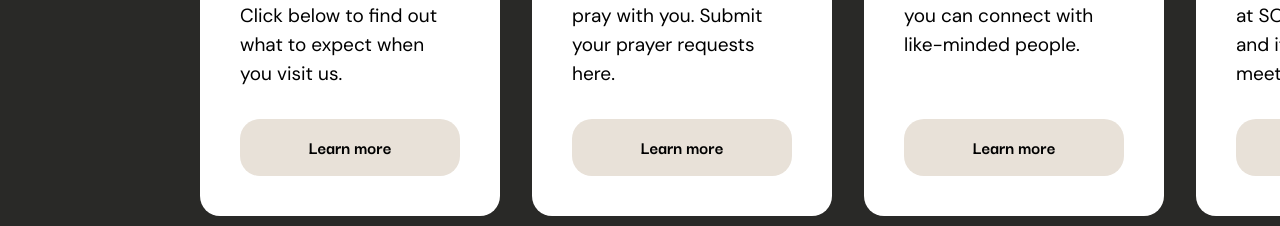
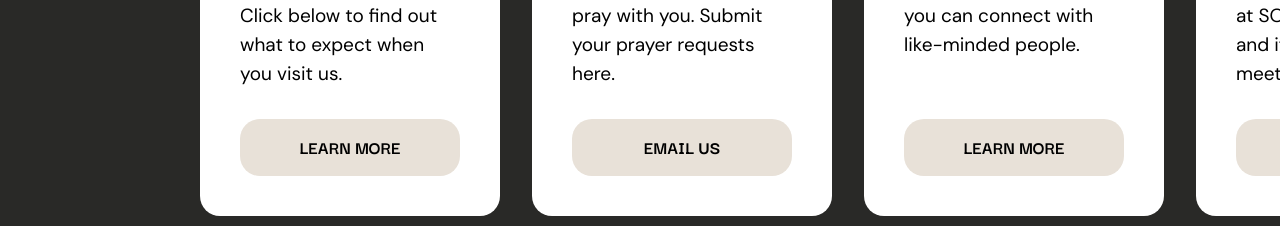
Before and after one commit to ezrabales/work__mock_church_frontend, a React (Vite) app: page / in a window 1280 px wide. Shown: the part 1407-1633 px from the top of the page. Built offline with nearby package versions, Linux system fonts and the light colour scheme.

Commit message:
add links to pages

```diff
--- a/src/components/About/About.jsx
+++ b/src/components/About/About.jsx
@@ -1,7 +1,9 @@
+import { useNavigate } from "react-router-dom";
 import TextPicDisplay from "../Information/TextPicDisplay/TextPicDisplay";
 import "./About.css";
 
 const About = () => {
+  const navigate = useNavigate();
   return (
     <div className="about">
       <TextPicDisplay
@@ -34,7 +36,13 @@ const About = () => {
             guided by certain foundational beliefs and shaping values.
           </>
         }
-        btns={[{ text: "Learn More", className: "about__text-btn" }]}
+        btns={[
+          {
+            text: "Learn More",
+            className: "about__text-btn",
+            onClick: () => navigate("/beliefs"),
+          },
+        ]}
       />
       <TextPicDisplay
         title={
@@ -74,7 +82,12 @@ const About = () => {
           </>
         }
         descriptionClassName={"about__text-description"}
-        btns={[{ text: "Learn More", className: "about__text-btn" }]}
+        btns={[
+          {
+            text: "Learn More",
+            className: "about__text-btn",
+          },
+        ]}
       />
       <TextPicDisplay
         subtitle={"Our Leadership"}
@@ -96,6 +109,7 @@ const About = () => {
           {
             text: "See our leadership",
             className: "about__text-leadership-btn",
+            onClick: () => navigate("/leadership"),
           },
         ]}
         reverse
--- a/src/components/Connect/Connect.jsx
+++ b/src/components/Connect/Connect.jsx
@@ -1,8 +1,10 @@
+import { useNavigate } from "react-router-dom";
 import CardSlider from "../Information/CardSlider/CardSlider";
 import TextPicDisplay from "../Information/TextPicDisplay/TextPicDisplay";
 import "./Connect.css";
 
 const Connect = () => {
+  const navigate = useNavigate();
   return (
     <div className="connect">
       <TextPicDisplay
@@ -79,7 +81,13 @@ const Connect = () => {
         description={
           "Whether you’re into sewing or cycling, curry or creative, there’s a group here for you. We have special interests, Bible study, social groups and more."
         }
-        btns={[{ text: "LEARN MORE", className: "connect__text-btn" }]}
+        btns={[
+          {
+            text: "LEARN MORE",
+            className: "connect__text-btn",
+            onClick: () => navigate("/groups"),
+          },
+        ]}
       />
       <TextPicDisplay
         reverse
@@ -92,7 +100,13 @@ const Connect = () => {
         description={
           "Serving on a team is the best way to meet people and put down roots. Whether you’re into tech, photography, building maintenance, admin or you’re a friendly face, we can help you find your perfect fit!"
         }
-        btns={[{ text: "LEARN MORE", className: "connect__text-btn" }]}
+        btns={[
+          {
+            text: "LEARN MORE",
+            className: "connect__text-btn",
+            onClick: () => navigate("/teams"),
+          },
+        ]}
       />
     </div>
   );
--- a/src/components/Footer/Footer.css
+++ b/src/components/Footer/Footer.css
@@ -54,6 +54,11 @@
   line-height: 1.52;
   position: relative;
   width: fit-content;
+}
+
+.footer__link.active {
+  color: white;
+  font-weight: 700;
 }
 
 .footer__link::after {
--- a/src/components/Footer/Footer.jsx
+++ b/src/components/Footer/Footer.jsx
@@ -80,7 +80,7 @@ const Footer = () => {
               target="_blank"
               rel="noopener noreferrer"
             >
-              Ezra Bales
+              Solid Rock Websites
             </a>
           </p>
         </div>
--- a/src/components/Header/Header.css
+++ b/src/components/Header/Header.css
@@ -38,7 +38,19 @@
   z-index: 1;
   pointer-events: auto;
   opacity: 1;
-  transition: opacity 0.4s ease;
+  transition:
+    opacity 0.4s ease,
+    box-shadow 0.5s ease,
+    transform 0.5s ease;
+}
+
+.header__logo-container:hover {
+  box-shadow:
+    0 8px 32px rgba(0, 0, 0, 0.3),
+    inset 0 1px 0 rgba(255, 255, 255, 0.3),
+    inset 0 -1px 0 rgba(255, 255, 255, 0.3),
+    inset 0 0 0.3px 0.5px rgba(255, 255, 255, 0.3);
+  transform: translateY(-5px);
 }
 
 .header__logo-container_open {
--- a/src/components/Information/CardSlider/CardSlider.jsx
+++ b/src/components/Information/CardSlider/CardSlider.jsx
@@ -137,7 +137,11 @@ const CardSlider = ({ title, cards = [] }) => {
           <div key={i} className="cardSlider__card">
             <h3 className="cardSlider__card-title">{card.title}</h3>
             <p className="cardSlider__card-description">{card.description}</p>
-            <Btn className="cardSlider__card-btn" follow={0.2}>
+            <Btn
+              className="cardSlider__card-btn"
+              follow={0.2}
+              handleClick={card.onClick}
+            >
               {card.btn}
             </Btn>
           </div>
--- a/src/components/Information/TextPicDisplay/TextPicDisplay.jsx
+++ b/src/components/Information/TextPicDisplay/TextPicDisplay.jsx
@@ -31,7 +31,11 @@ const TextPicDisplay = ({
         {btns &&
           btns.map((btn, i) => {
             return (
-              <Btn className={btn.className} follow={0.5}>
+              <Btn
+                className={btn.className}
+                follow={0.5}
+                handleClick={btn.onClick}
+              >
                 {btn.text}
               </Btn>
             );
--- a/src/components/Main/Main.jsx
+++ b/src/components/Main/Main.jsx
@@ -2,8 +2,10 @@ import "./Main.css";
 import TextPicDisplay from "../Information/TextPicDisplay/TextPicDisplay";
 import CardSlider from "../Information/CardSlider/CardSlider";
 import OnPageForm from "../OnPageForm/OnPageForm";
+import { useNavigate } from "react-router-dom";
 
 const Main = () => {
+  const navigate = useNavigate();
   return (
     <div className="main">
       <div className="main__hero-vid-container"></div>
@@ -29,7 +31,8 @@ const Main = () => {
                 us.
               </>
             ),
-            btn: "Learn more",
+            btn: "LEARN MORE",
+            onClick: () => navigate("/planYourVisit"),
           },
           {
             title: "Pastoral Care",
@@ -39,7 +42,7 @@ const Main = () => {
                 pray with you. Submit your prayer requests here.
               </>
             ),
-            btn: "Learn more",
+            btn: "EMAIL US",
           },
           {
             title: "Connect",
@@ -49,7 +52,8 @@ const Main = () => {
                 where you can connect with like-minded people.
               </>
             ),
-            btn: "Learn more",
+            btn: "LEARN MORE",
+            onClick: () => navigate("/connect"),
           },
           {
             title: "Grow",
@@ -60,7 +64,8 @@ const Main = () => {
                 too.
               </>
             ),
-            btn: "Learn more",
+            btn: "LEARN MORE",
+            onClick: () => navigate("/teams"),
           },
           {
             title: "Generations",
@@ -70,7 +75,8 @@ const Main = () => {
                 You’re never too young or too old to be part of SOUL Church!
               </>
             ),
-            btn: "Learn more",
+            btn: "LEARN MORE",
+            onClick: () => navigate("/groups"),
           },
           {
             title: "Foundation",
@@ -80,7 +86,7 @@ const Main = () => {
                 people in Norwich and showing them Jesus' love.
               </>
             ),
-            btn: "Learn more",
+            btn: "LEARN MORE",
           },
         ]}
       />
--- a/src/components/PlanYourVisit/PlanYourVisit.jsx
+++ b/src/components/PlanYourVisit/PlanYourVisit.jsx
@@ -9,6 +9,10 @@ const PlanYourVisit = () => {
 
   useEffect(() => {
     setFooterBackgroundColor("#e8e1d8");
+
+    return () => {
+      setFooterBackgroundColor("#ffffff");
+    };
   }, []);
 
   return (
@@ -115,7 +119,7 @@ const PlanYourVisit = () => {
           btns={[
             { text: "email us", className: "visit__card-btn", follow: 0.3 },
             {
-              text: "email us",
+              text: "call us",
               className: "visit__card-btn-alternate",
               follow: 0.3,
             },
```
